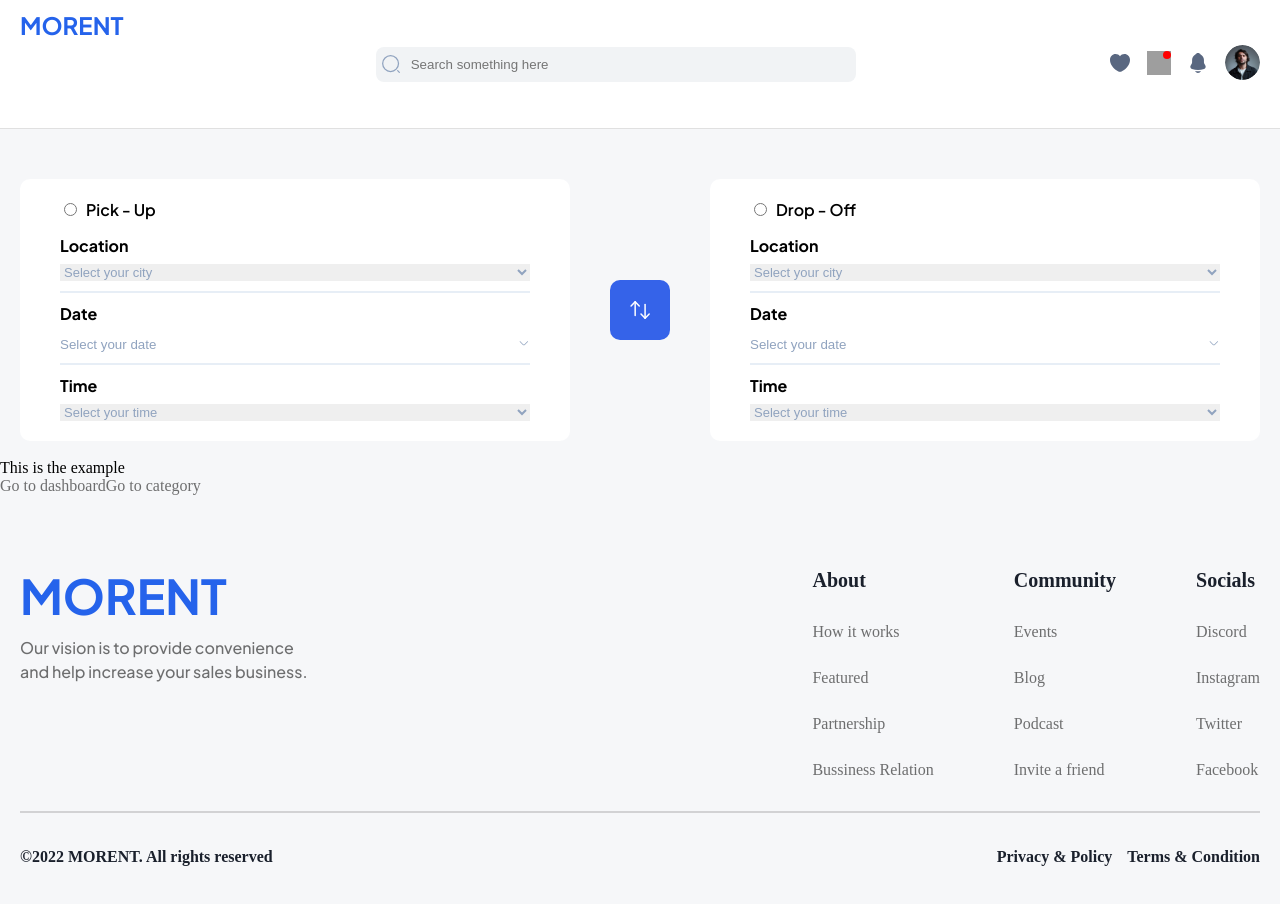
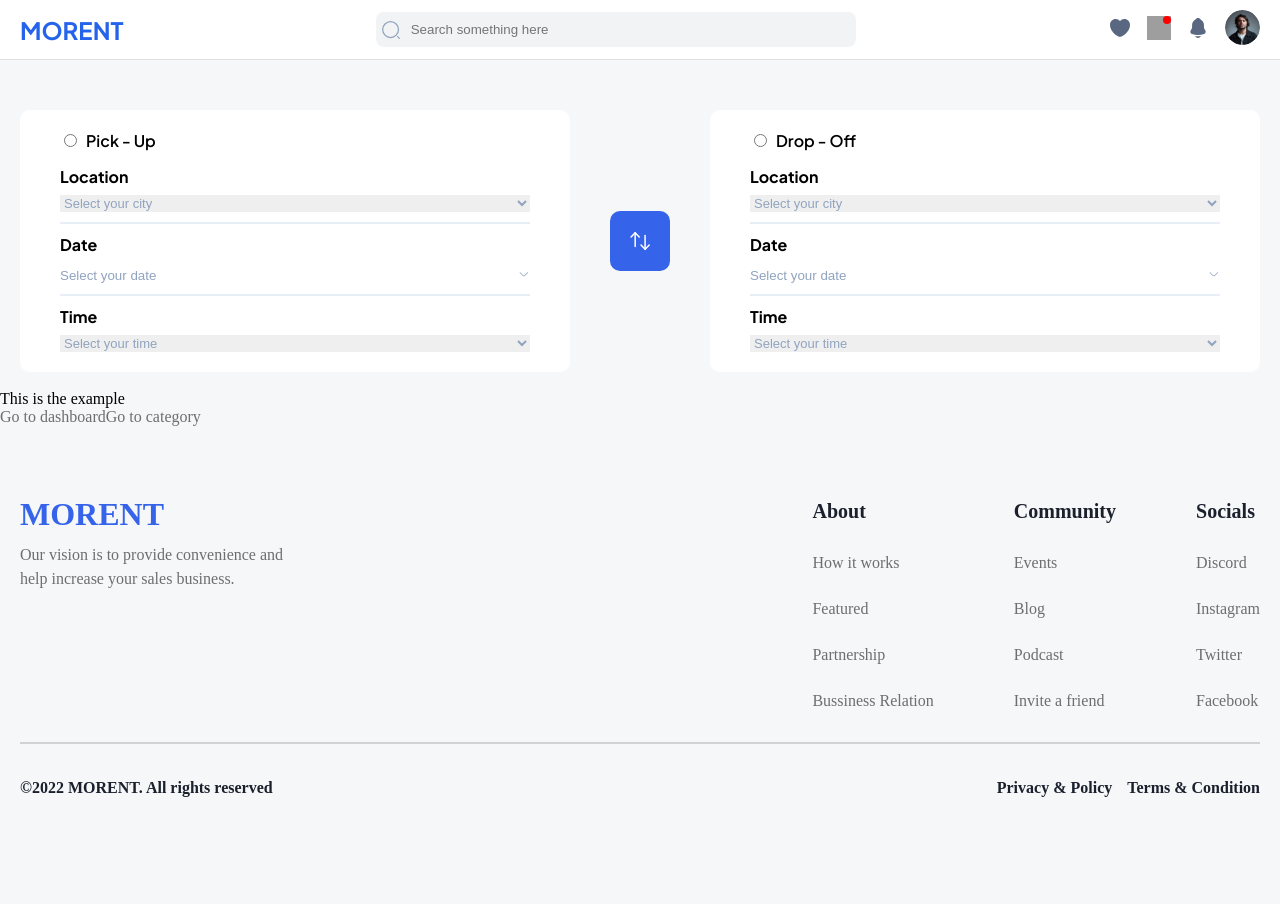
Before and after one commit to ozcsert/Morent, a Next.js app: page / in a window 1280 px wide. Shown: the top 904 px of the page. Built offline with nearby package versions, Linux system fonts and the light colour scheme; grey boxes are pictures that could not be loaded.

Commit message:
[SE-3] - Implement-the-Header-Component-- logo classname changed

```diff
--- a/src/components/Navbar/index.tsx
+++ b/src/components/Navbar/index.tsx
@@ -14,7 +14,7 @@ const Navbar: React.FC = () => {
     {width>780 ? (
     <nav className="navbar">
       <div className="navbar-left">
-        <h1 className="logo">MORENT</h1>
+        <h1 className="logo-text">MORENT</h1>
       </div>
       <div className="navbar-center">
         <div className="search-bar">
@@ -100,7 +100,7 @@ const Navbar: React.FC = () => {
       </div>
       <div>
         <div className="logo-mini">
-          <h1 className="logo">MORENT</h1>
+          <h1 className="logo-text">MORENT</h1>
         </div>
       </div>
       <div className='last-row'>
--- a/src/components/Navbar/styles.scss
+++ b/src/components/Navbar/styles.scss
@@ -8,7 +8,7 @@
     border-bottom: 1px solid #e0e0e0;
   }
 
-.logo {
+.logo-text {
     font-family: "Plus Jakarta Sans", sans-serif;
     font-size: 24px;
     color: #2563eb; /* Logo rengi */
```
